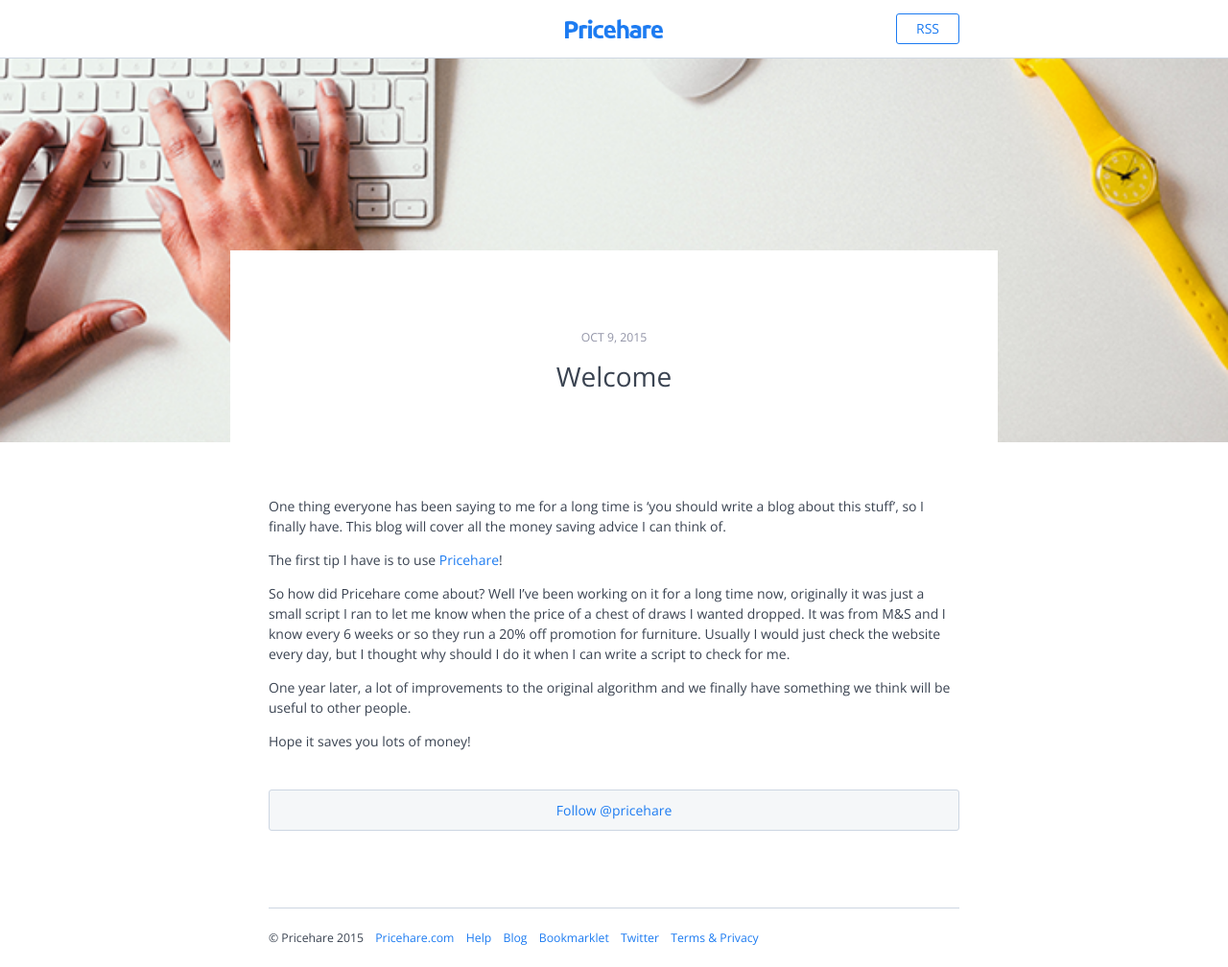
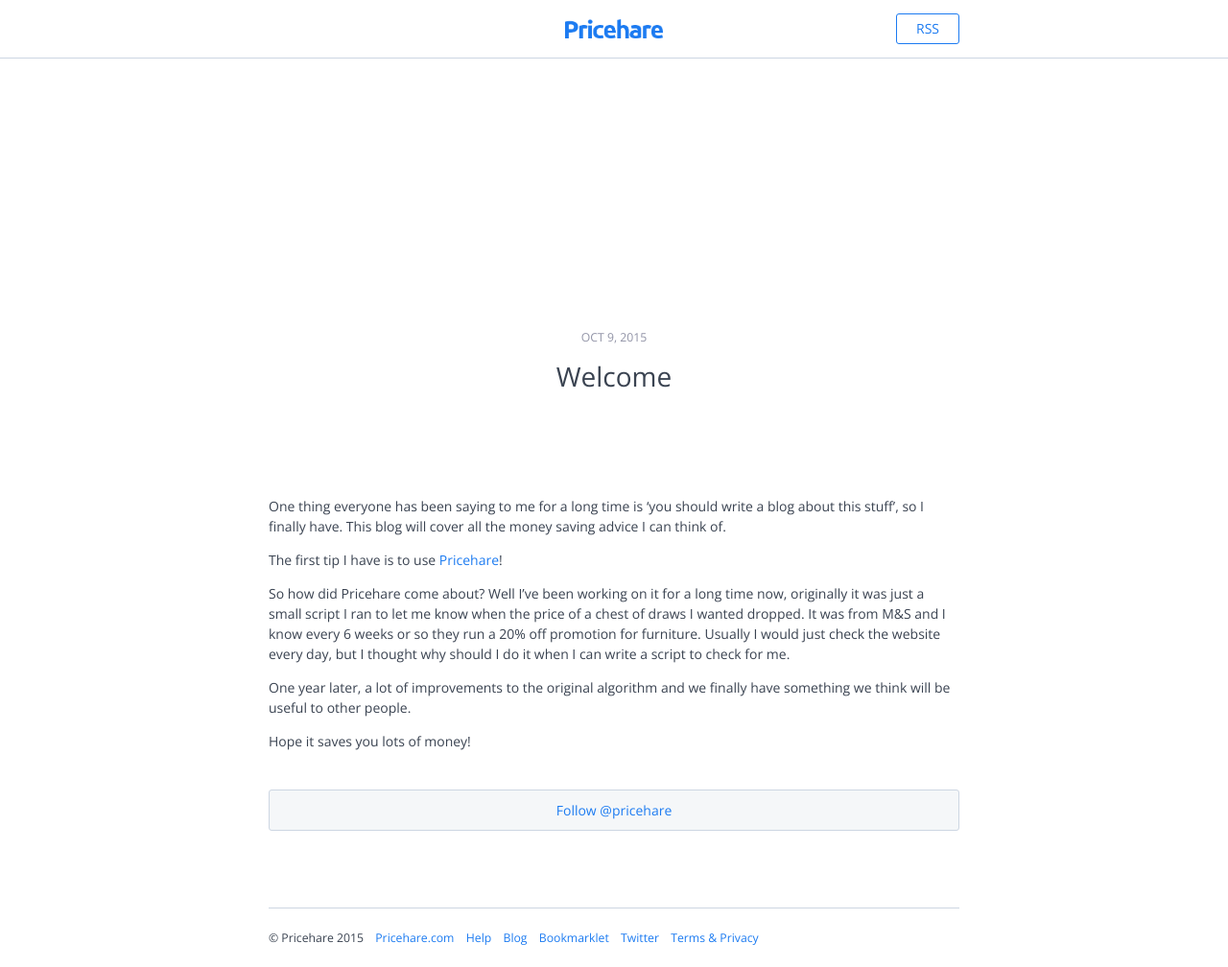
Before and after one commit to Pricehare/blog, a Jekyll site: the page built from _posts/2015-10-09-introduction.md, in a window 1280 px wide. Shown: the whole page at 96% size. Built offline with Jekyll 4.4.1, drawn with Linux system fonts in a browser that asks for light colours; comment, search, counter and statistics services are not loaded.

Commit message:
Update default.html

```diff
--- a/_layouts/default.html
+++ b/_layouts/default.html
@@ -7,7 +7,7 @@
     {% include header.html %}
 
 	{% if page.image %}
-	<div class="post-main-image" style="background-image: url(/img/post-images/{{ page.image }})"></div>
+	<div class="post-main-image" style="background-image: url({{ page.image }})"></div>
 	{% endif %}
 
     <div class="content">
```
